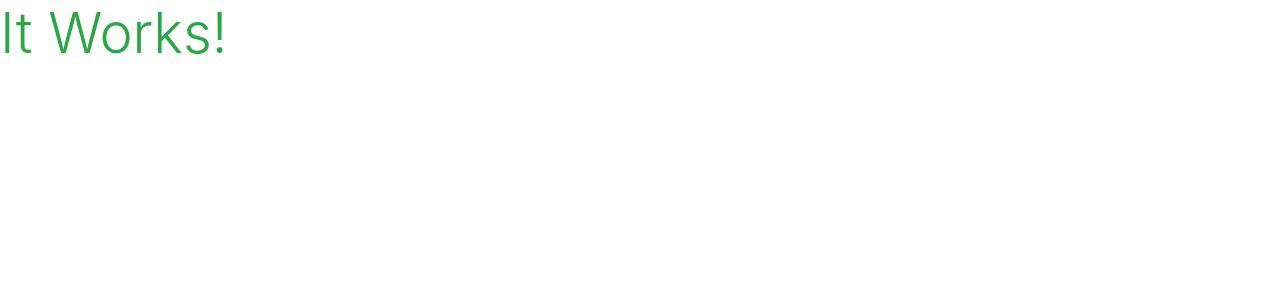
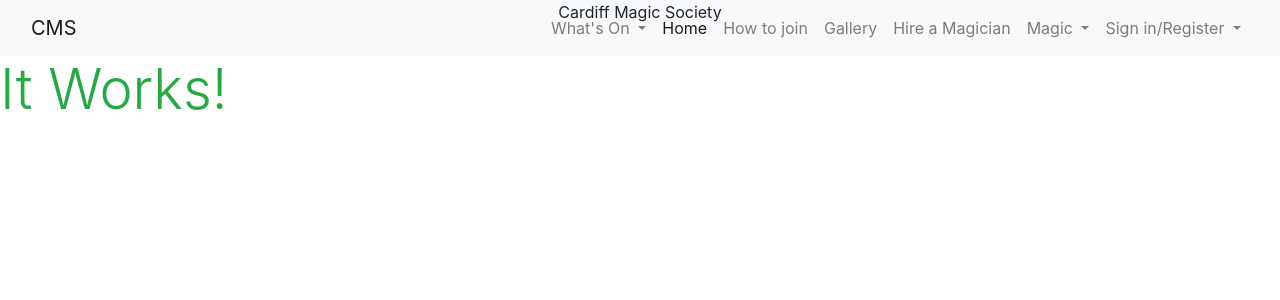
Before and after one commit to Chayno1/Milestone-project-4-Cardiff-Magic-Society, a Django app: page / in a window 1280 px wide. Shown: the top 300 px of the page. Run offline with Django 4.2, Linux system fonts and the light colour scheme; some libraries are stand-ins or nearby versions.

Commit message:
added navbar, static and media folders

```diff
--- a/templates/base.html
+++ b/templates/base.html
@@ -32,7 +32,72 @@
     <title>Cardiff Magic Society {% block extra_title %}{% endblock %}</title>
   </head>
   <body>
-    <header class="container-fluid fixed-top"></header>
+    <header class="container-fluid fixed-top my-auto text-center"> Cardiff Magic Society</header>
+
+    <nav class="navbar navbar-expand-lg navbar-light bg-light">
+      <div class="container-fluid">
+        <a class="navbar-brand" href="#">CMS</a>
+        <button class="navbar-toggler" type="button" data-bs-toggle="collapse" data-bs-target="#navbarNavDropdown" aria-controls="navbarNavDropdown" aria-expanded="false" aria-label="Toggle navigation">
+          <span class="navbar-toggler-icon"></span>
+        </button>
+        <div class="collapse navbar-collapse" id="navbarNavDropdown">
+          <ul class="navbar-nav ml-auto">
+            <li class="nav-item dropdown">
+              <a class="nav-link dropdown-toggle" href="#" id="whatsonDropdownMenuLink" role="button" data-bs-toggle="dropdown" aria-expanded="false">
+                What's On
+              </a>
+              <ul class="dropdown-menu" aria-labelledby="whatsonDropdownMenuLink">
+                <li><a class="dropdown-item" href="#">Calender</a></li>
+                <li><a class="dropdown-item" href="#">Magic World News</a></li>
+              </ul>
+            </li>
+            <li class="nav-item">
+              <a class="nav-link active" aria-current="page" href="#">Home</a>
+            </li>
+            <li class="nav-item">
+              <a class="nav-link" href="#">How to join</a>
+            </li>
+            <li class="nav-item">
+              <a class="nav-link" href="#">Gallery</a>
+            </li>
+            <li class="nav-item">
+              <a class="nav-link" href="#">Hire a Magician</a>
+            </li>
+            <li class="nav-item dropdown">
+              <a class="nav-link dropdown-toggle" href="#" id="navbarDropdownMenuLink" role="button" data-bs-toggle="dropdown" aria-expanded="false">
+                Magic
+              </a>
+              <ul class="dropdown-menu" aria-labelledby="navbarDropdownMenuLink">
+                <li><a class="dropdown-item" href="#">Shop</a></li>
+                <li><a class="dropdown-item" href="#">Library</a></li>
+              </ul>
+            </li>
+            <li class="nav-item dropdown">
+              {% if request.user.is_authenticated %}
+              <a class="nav-link dropdown-toggle" href="#" id="navbarDropdownMenuLink" role="button" data-bs-toggle="dropdown" aria-expanded="false">
+                Profile
+              </a>
+              <ul class="dropdown-menu" aria-labelledby="navbarDropdownMenuLink">
+                <li><a class="dropdown-item" href="#">My Profile</a></li>
+                <li><a class="dropdown-item" href="#">Message</a></li>
+                <li><a class="dropdown-item" href="#">Signout</a></li>
+                 {% if request.user.is_superuser %}
+                <li><a class="dropdown-item" href="#">Site Management</a></li>
+                {% endif %}
+                {% else %}
+                <a class="nav-link dropdown-toggle" href="#" id="navbarDropdownMenuLink" role="button" data-bs-toggle="dropdown" aria-expanded="false">
+                  Sign in/Register
+                </a>
+                <ul class="dropdown-menu" aria-labelledby="navbarDropdownMenuLink">
+                  <li><a class="dropdown-item" href="#">Sign up</a></li>
+                  <li><a class="dropdown-item" href="#">Log In</a></li>
+               </ul>
+               {% endif %}
+            </li>
+          </ul>
+        </div>
+      </div>
+    </nav>
 
     {% if messages %}
         <div class="message-container"></div>
```
Also changed, not shown: static/css/base.css (added).
